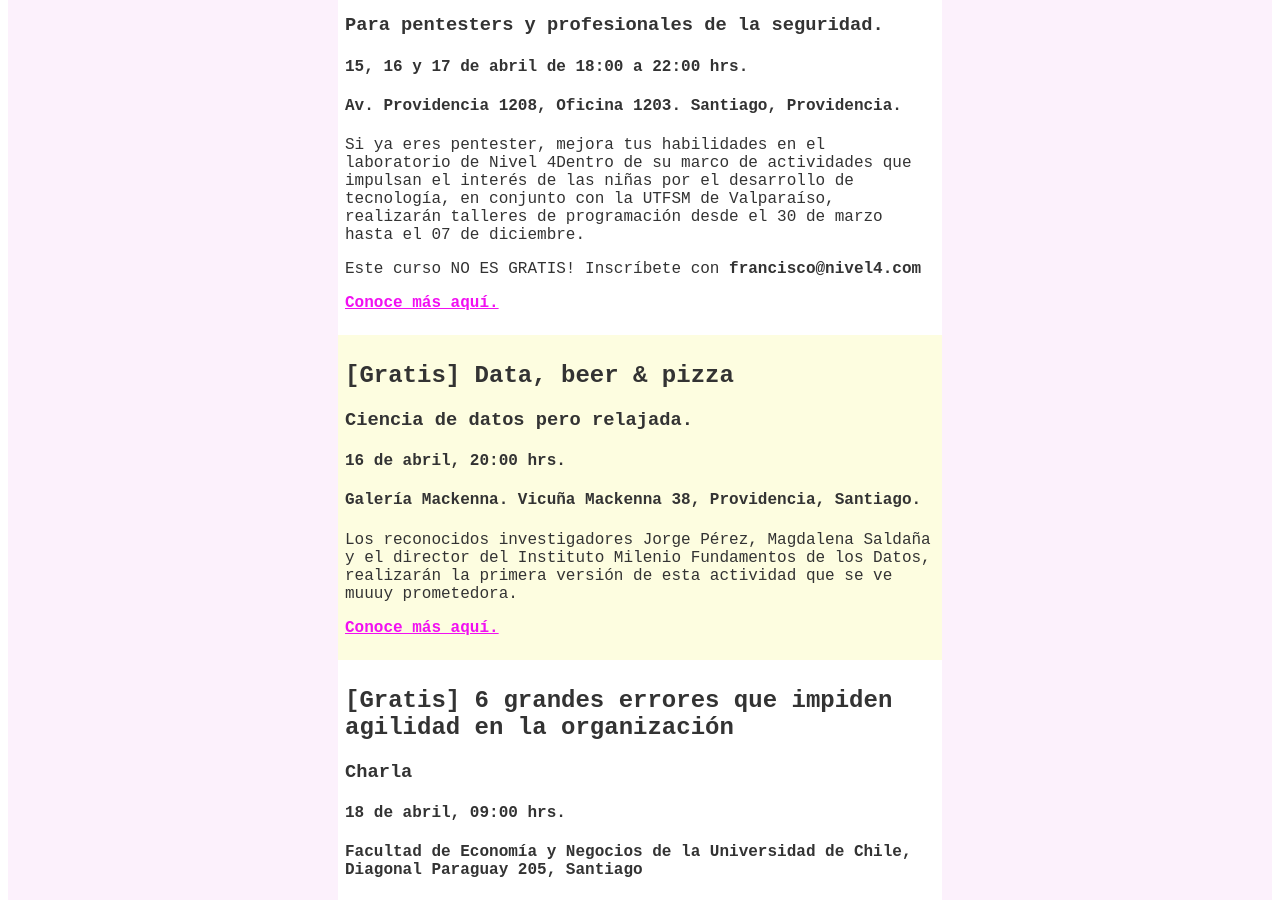
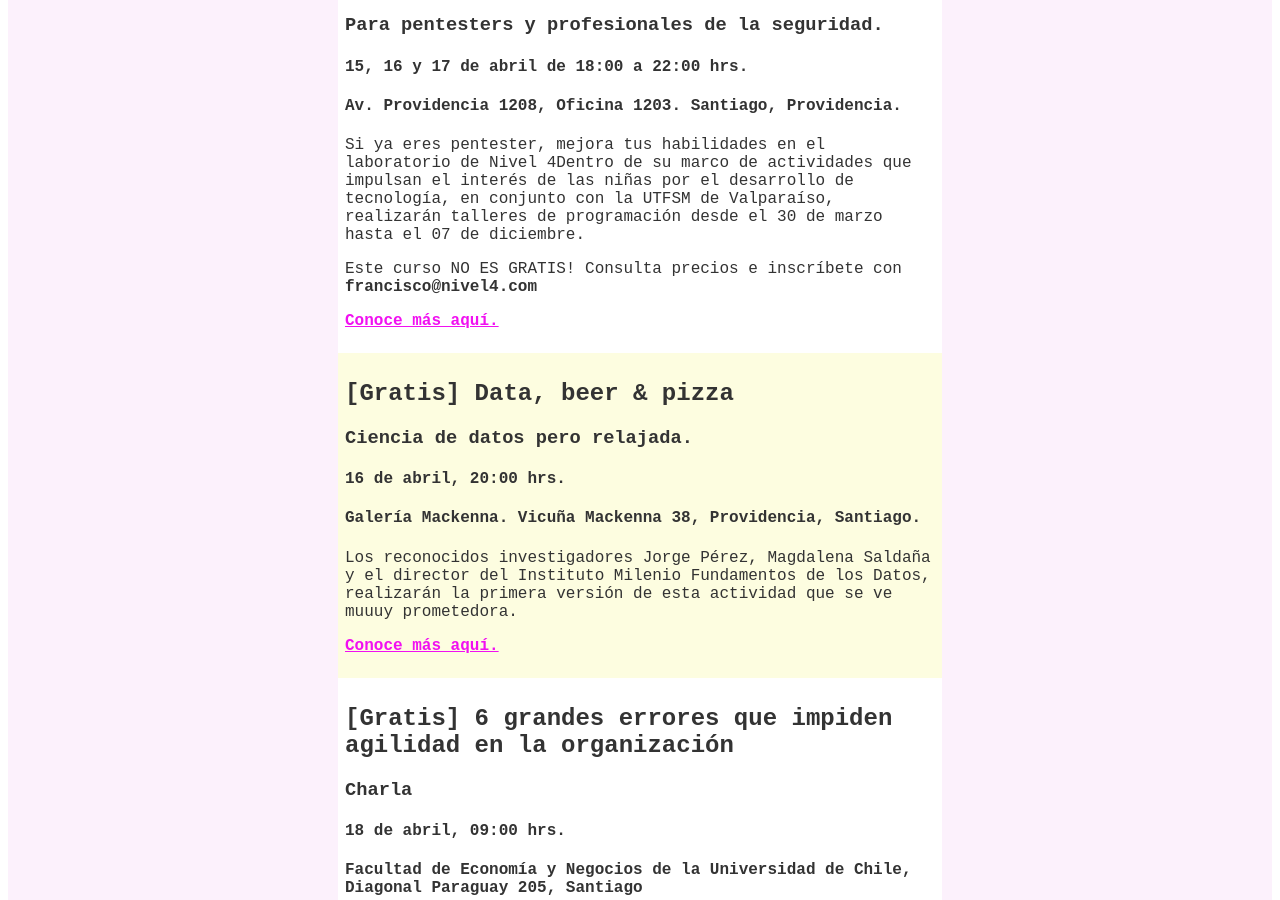
Before and after one commit to catapim/hackyweek, a Jekyll site: the page assets/mail/april10.html, which Jekyll copies as it is, in a window 1280 px wide and 900 px high, scrolled down 1018 px. Built offline with Jekyll 4.4.1, drawn with Linux system fonts in a browser that asks for light colours.

Commit message:
fe de rata

```diff
--- a/assets/mail/april10.html
+++ b/assets/mail/april10.html
@@ -71,7 +71,7 @@ td columna -->
                                 <h4>15, 16 y 17 de abril de 18:00 a 22:00 hrs.</h4>
                                 <h4>Av. Providencia 1208, Oficina 1203. Santiago, Providencia.</h4>
                                 <p>Si ya eres pentester, mejora tus habilidades en el laboratorio de Nivel 4Dentro de su marco de actividades que impulsan el interés de las niñas por el desarrollo de tecnología, en conjunto con la UTFSM de Valparaíso, realizarán talleres de programación desde el 30 de marzo hasta el 07 de diciembre.</p>
-                                <p>Este curso NO ES GRATIS! Inscríbete con <b>francisco@nivel4.com</b></p>
+                                <p>Este curso NO ES GRATIS! Consulta precios e inscríbete con <b>francisco@nivel4.com</b></p>
                                 <p><a href="https://blog.nivel4.com/eventos-de-seguridad/2da-edicion-entrenamiento-para-pentesters-crea-tus-propias-herramientas-con-bash-scripting/">Conoce más aquí.</a></p>
                             </td>
                         </tr>
```
Also changed, not shown: other parts of assets/mail/april10.html (+1 -1 lines).
